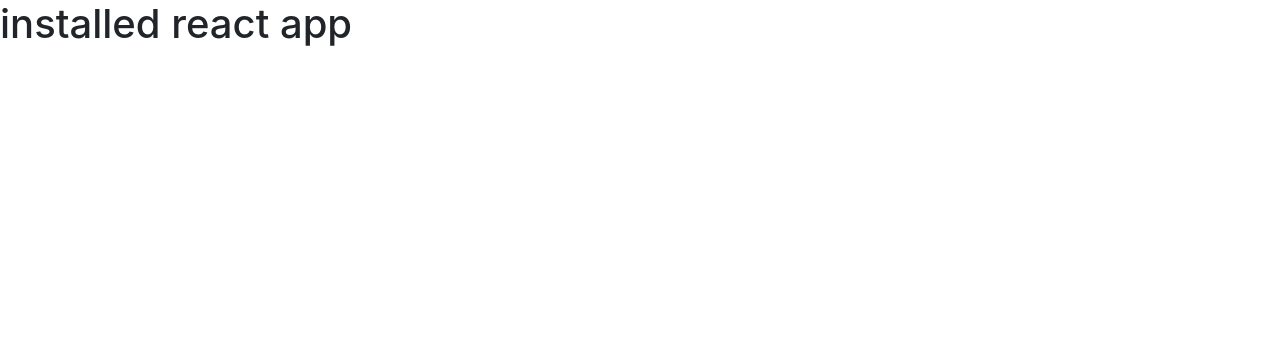
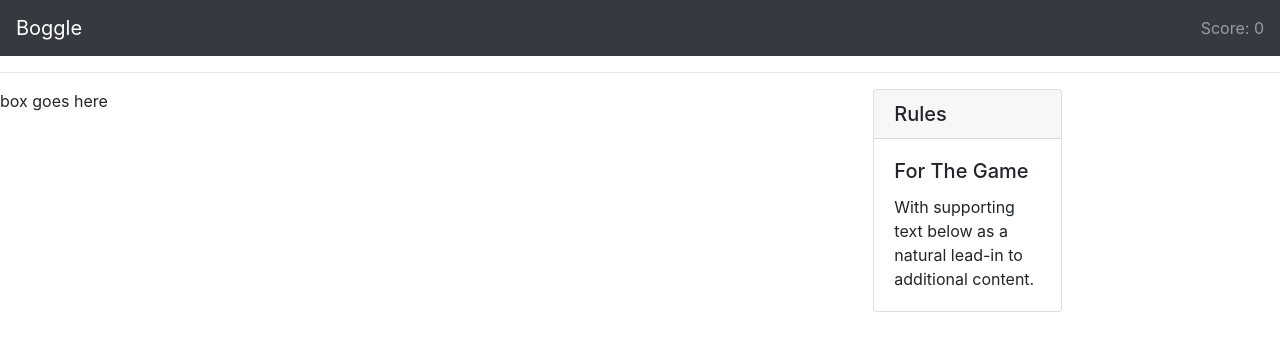
Before and after one commit to success-m/boggle, a React (Create React App) app in the folder web/: page / in a window 1280 px wide. Shown: the top 348 px of the page. Built offline with nearby package versions, Linux system fonts and the light colour scheme.

Commit message:
added bootstrap

```diff
--- a/web/src/App.js
+++ b/web/src/App.js
@@ -1,11 +1,40 @@
 import React from 'react';
 import 'bootstrap/dist/css/bootstrap.min.css';
+import Container from 'react-bootstrap/Container';
+import Row from 'react-bootstrap/Row';
+import Col from 'react-bootstrap/Col';
+import Navbar from 'react-bootstrap/Navbar';
+import Card from 'react-bootstrap/Card';
+
 
 function App() {
   return (
-    <div className="App">
-    <h1>installed react app</h1>
-    </div>
+    <Container fluid="true">
+      <Navbar bg="dark" variant="dark">
+        <Navbar.Brand href="/">Boggle</Navbar.Brand>
+        <Navbar.Toggle />
+        <Navbar.Collapse className="justify-content-end">
+          <Navbar.Text>
+            Score: 0
+          </Navbar.Text>
+        </Navbar.Collapse>
+      </Navbar>
+      <hr/>
+      <Row>
+        <Col md="8">box goes here</Col>
+        <Col md="2">
+          <Card>
+            <Card.Header as="h5">Rules</Card.Header>
+            <Card.Body>
+              <Card.Title>For The Game</Card.Title>
+              <Card.Text>
+                With supporting text below as a natural lead-in to additional content.
+              </Card.Text>
+            </Card.Body>
+          </Card>
+        </Col>
+      </Row>
+    </Container>
   );
 }
 
```
